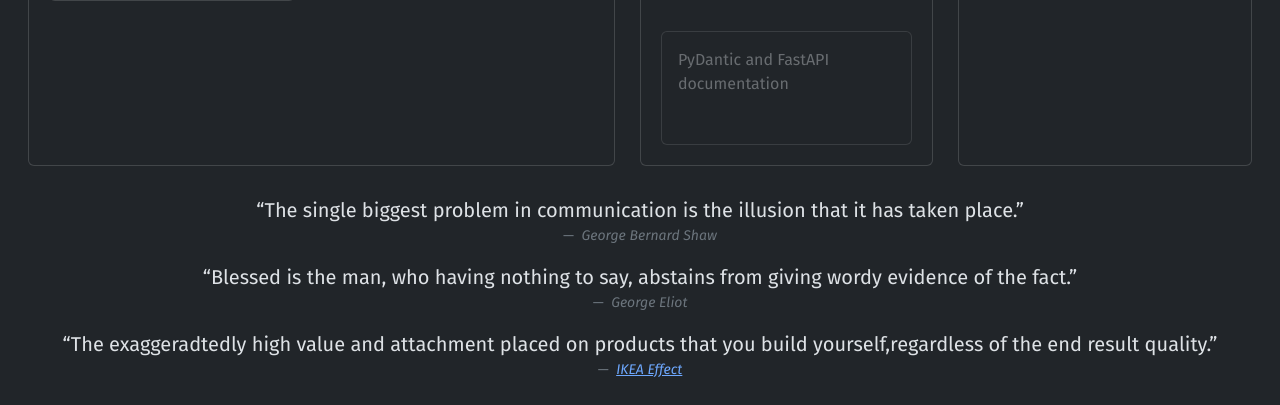
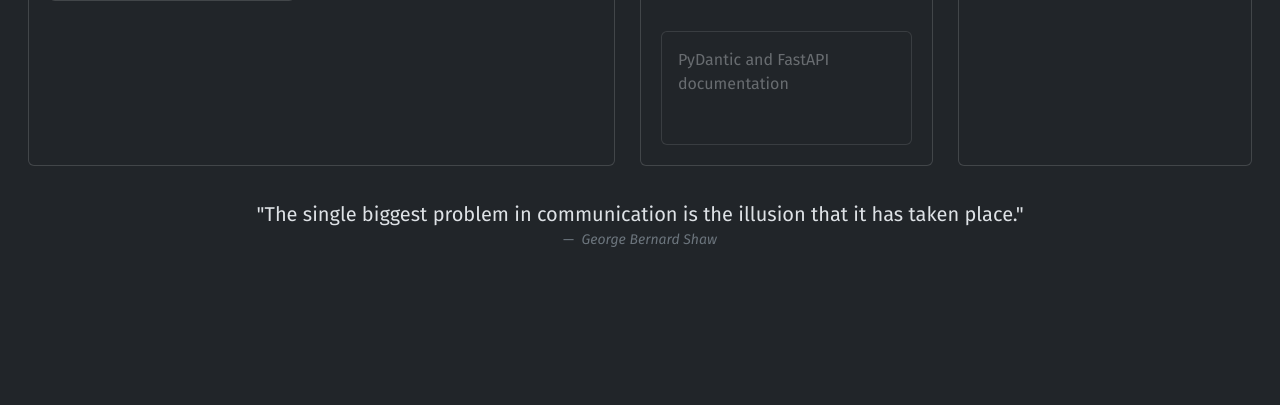
Before and after one commit to vsharma2430/TaskBoard, a FastAPI app: page / in a window 1280 px wide. Shown: the part 2044-2449 px from the top of the page. After the commit the page ends 2291 px from the top, so only its background shows below. Run offline with FastAPI, Linux system fonts and the light colour scheme; some libraries are stand-ins or nearby versions.

Commit message:
quote model created

```diff
--- a/server_app/main.py
+++ b/server_app/main.py
@@ -3,12 +3,12 @@
 from fastapi.responses import HTMLResponse,JSONResponse,FileResponse
 from server_app import *
 from server_app.models import *
-from server_app.nav_bar import nav_context,refresh_context
+from server_app.nav_bar import nav_context,refresh_context,quote_context
 from server_app.misc import *
 from server_app.diary import get_diary_context_search_managed
 
 page_context = {'mode':'dark' if(18 <= dt.now().time().hour <= 24 or 0 <= dt.now().time().hour <= 8) else 'light'}
-common_context = {**nav_context,**page_context}
+common_context = {**nav_context,**page_context,**quote_context}
 
 # root
 @app.get('/',response_class=HTMLResponse)
--- a/server_app/models.py
+++ b/server_app/models.py
@@ -124,7 +124,7 @@
     @staticmethod
     def is_complete_status_parse(data:str):
         check = data.lower()
-        if('y' in check or 'done' in check or 'yes' in check):
+        if('y' in check or 'done' in check):
             return True
         return False
 
@@ -171,3 +171,18 @@
             'level':self.level,
             'opacity': note_opacity
         }
+
+class Quote(BaseModel):
+    quote_data:str
+    citation:str
+
+    def get_context(self):
+        return {
+            'quote':self.quote_data,
+            'cite': self.citation
+        }
+
+class User(BaseModel):
+    user_id:str
+    user_name:str
+    email_id:Union[str, None] = None
--- a/server_app/nav_bar.py
+++ b/server_app/nav_bar.py
@@ -1,4 +1,5 @@
 from server_app.models import *
+from datetime import datetime as dt
 
 nav_props = {'nav_title':'TaskBoard','nav_sub_title':'',
              'search_string':'',
@@ -11,5 +12,15 @@
 
 nav_context = {'nav_context':nav_props}
 
+quotes = [
+    Quote(quote_data="The single biggest problem in communication is the illusion that it has taken place.",citation="George Bernard Shaw"),
+    Quote(quote_data="Blessed is the man, who having nothing to say, abstains from giving wordy evidence of the fact.",citation="George Eliot"),
+    Quote(quote_data="The exaggeradtedly high value and attachment placed on products that you build yourself,regardless of the end result quality.",citation="IKEA Effect")
+]
 def refresh_context():
     nav_context['nav_context']['search_string'] = ''
+
+def get_quote():
+    return quotes[dt.now().second%len(quotes)].get_context()
+
+quote_context={'quote_context':get_quote()}
--- a/templates/diary_data.html
+++ b/templates/diary_data.html
@@ -180,7 +180,7 @@
             }
     })});
 
-    sample_note = ' | job code(4 digits) job description (optional) && main topic 1 , point 11 , point 12 && main topic 2 , point 21 , point 22'
+    sample_note = 'job code(4 digits) job description (optional) && main topic 1 , point 11 , point 12 && main topic 2 , point 21 , point 22'
 
     $(document).ready(function() {
         $('#add_note').click(function(){
@@ -226,7 +226,7 @@
         enclose_selected_text('sup');
     })});
 
-    complete_tag = ' | done'
+    complete_tag = ' | done by (name1/id1,name2/id2,...)'
     $(document).ready(function() {
         $('#add_complete_tag').click(function(){
             if(getSelection().toString() != '')
--- a/templates/home.html
+++ b/templates/home.html
@@ -48,9 +48,7 @@
 
         </div>
 
-      {% if diary_context == 0 %}
-        {% include 'quotes.html' %}
-      {% endif %}
+      {% include 'quote_template.html' %}
 
       {% include 'bottom_bar.html' %}
 
--- /dev/null
+++ b/templates/quote_template.html
@@ -0,0 +1,8 @@
+<figure class="text-center m-1 p-1">
+    <blockquote class="blockquote">
+      <p>"{{quote_context.quote}}"</p>
+    </blockquote>
+    <figcaption class="blockquote-footer">
+      <cite title="Source Title">{{quote_context.cite}}</cite>
+    </figcaption>
+</figure>
--- a/templates/quotes.html
+++ /dev/null
@@ -1,26 +0,0 @@
-<figure class="text-center">
-    <blockquote class="blockquote">
-      <p>“The single biggest problem in communication is the illusion that it has taken place.”</p>
-    </blockquote>
-    <figcaption class="blockquote-footer">
-      <cite title="Source Title">George Bernard Shaw</cite>
-    </figcaption>
-</figure>
-
-<figure class="text-center">
-  <blockquote class="blockquote">
-    <p>“Blessed is the man, who having nothing to say, abstains from giving wordy evidence of the fact.”</p>
-  </blockquote>
-  <figcaption class="blockquote-footer">
-    <cite title="Source Title">George Eliot</cite>
-  </figcaption>
-</figure>
-
-<figure class="text-center" style="margin-bottom: 2%;">
-  <blockquote class="blockquote">
-    <p>“The exaggeradtedly high value and attachment placed on products that you build yourself,regardless of the end result quality.”</p>
-  </blockquote>
-  <figcaption class="blockquote-footer">
-    <cite title="Source Title"><a href="https://en.wikipedia.org/wiki/IKEA_effect">IKEA Effect</a></cite>
-  </figcaption>
-</figure>
```
Also changed, not shown: templates/help_data.html (+4 -4 lines).
